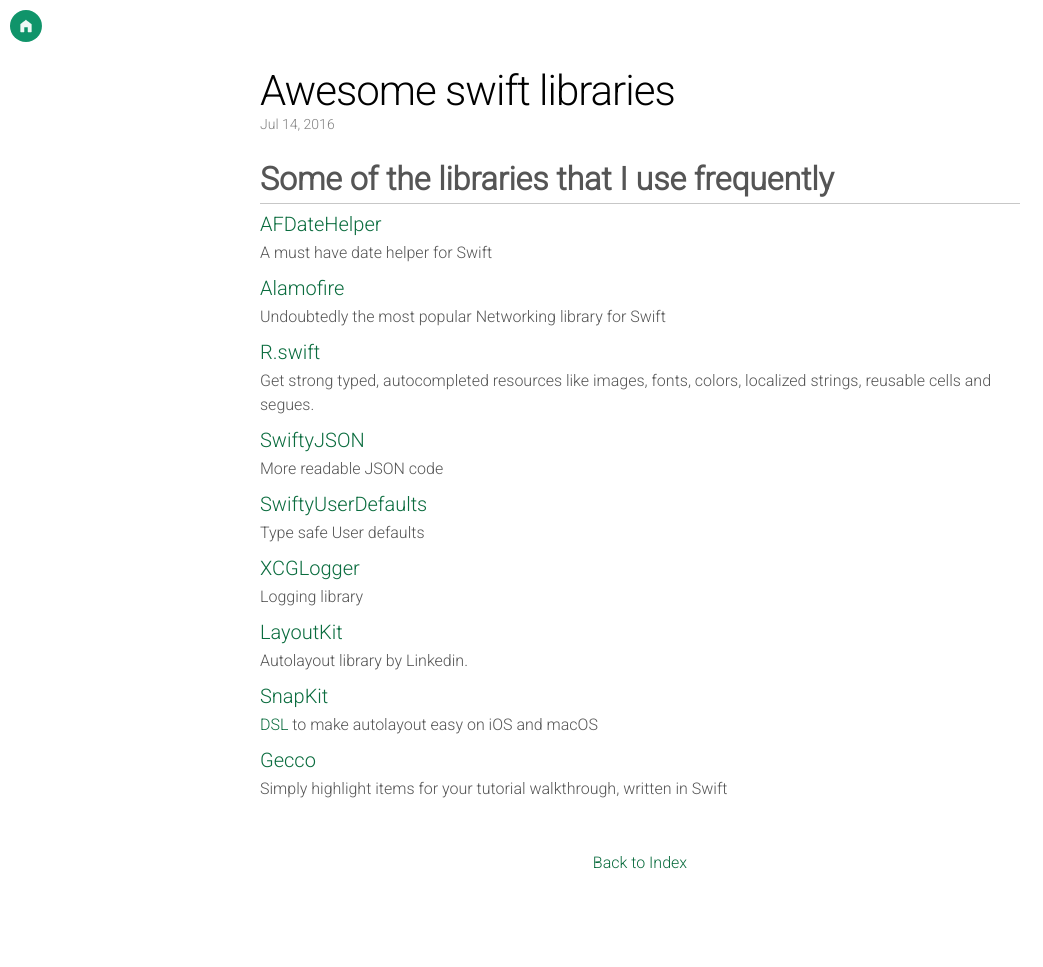
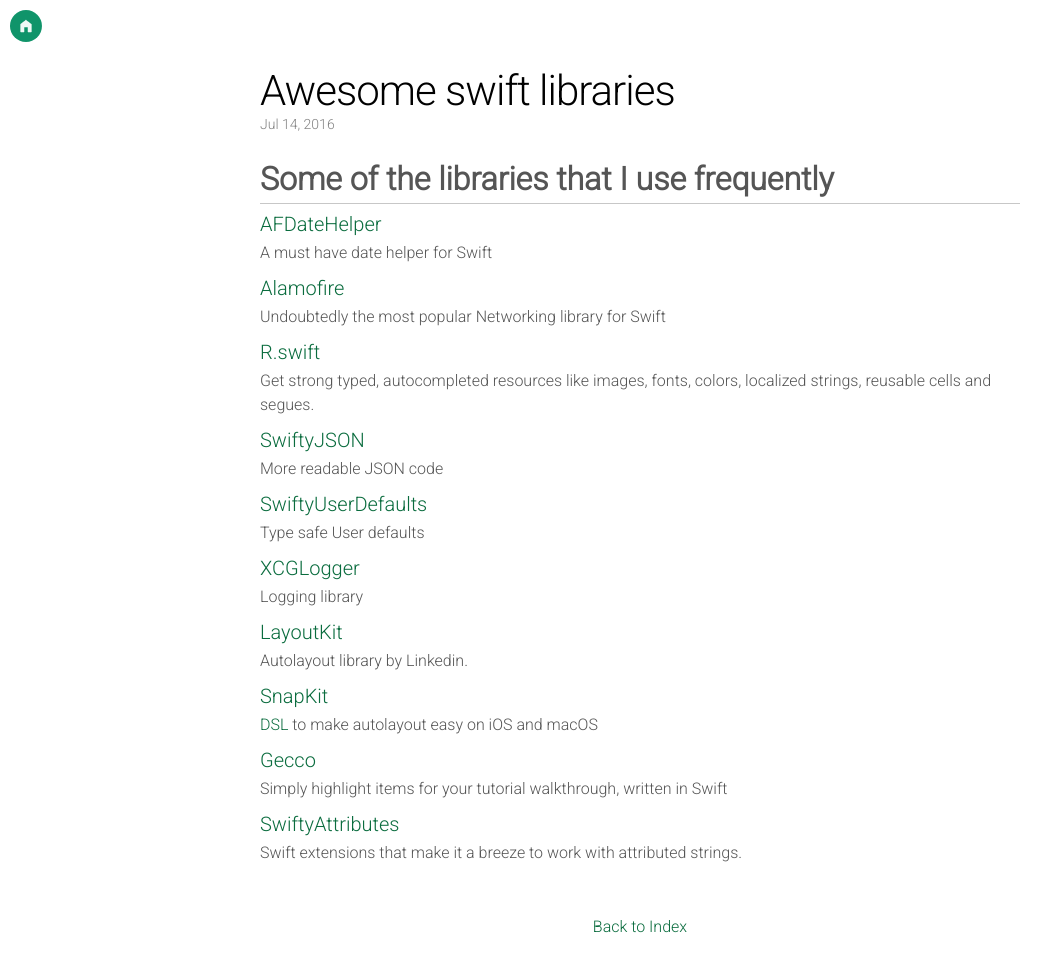
Before and after one commit to naweel1496/Naweel-Anwer-Developer-Portfolio, a Jekyll site: the page built from _posts/2016-07-14-Awesome-Swift-Libraries.md, in a window 1280 px wide. Shown: the whole page, without its empty margins (0-1043 px from the left). Built offline with Jekyll 4.4.1, drawn with Linux system fonts in a browser that asks for light colours; before the commit the page ends 903 px from its top, so only the background shows below that.

Commit message:
Added SwiftyAttributes

```diff
--- a/_posts/2016-07-14-Awesome-Swift-Libraries.md
+++ b/_posts/2016-07-14-Awesome-Swift-Libraries.md
@@ -31,4 +31,7 @@
 [DSL](https://en.wikipedia.org/wiki/Domain-specific_language) to make autolayout easy on iOS and macOS
 
 #### [Gecco](https://github.com/yukiasai/Gecco)
- Simply highlight items for your tutorial walkthrough, written in Swift
+Simply highlight items for your tutorial walkthrough, written in Swift
+
+#### [SwiftyAttributes](https://github.com/eddiekaiger/SwiftyAttributes)
+Swift extensions that make it a breeze to work with attributed strings.
```
